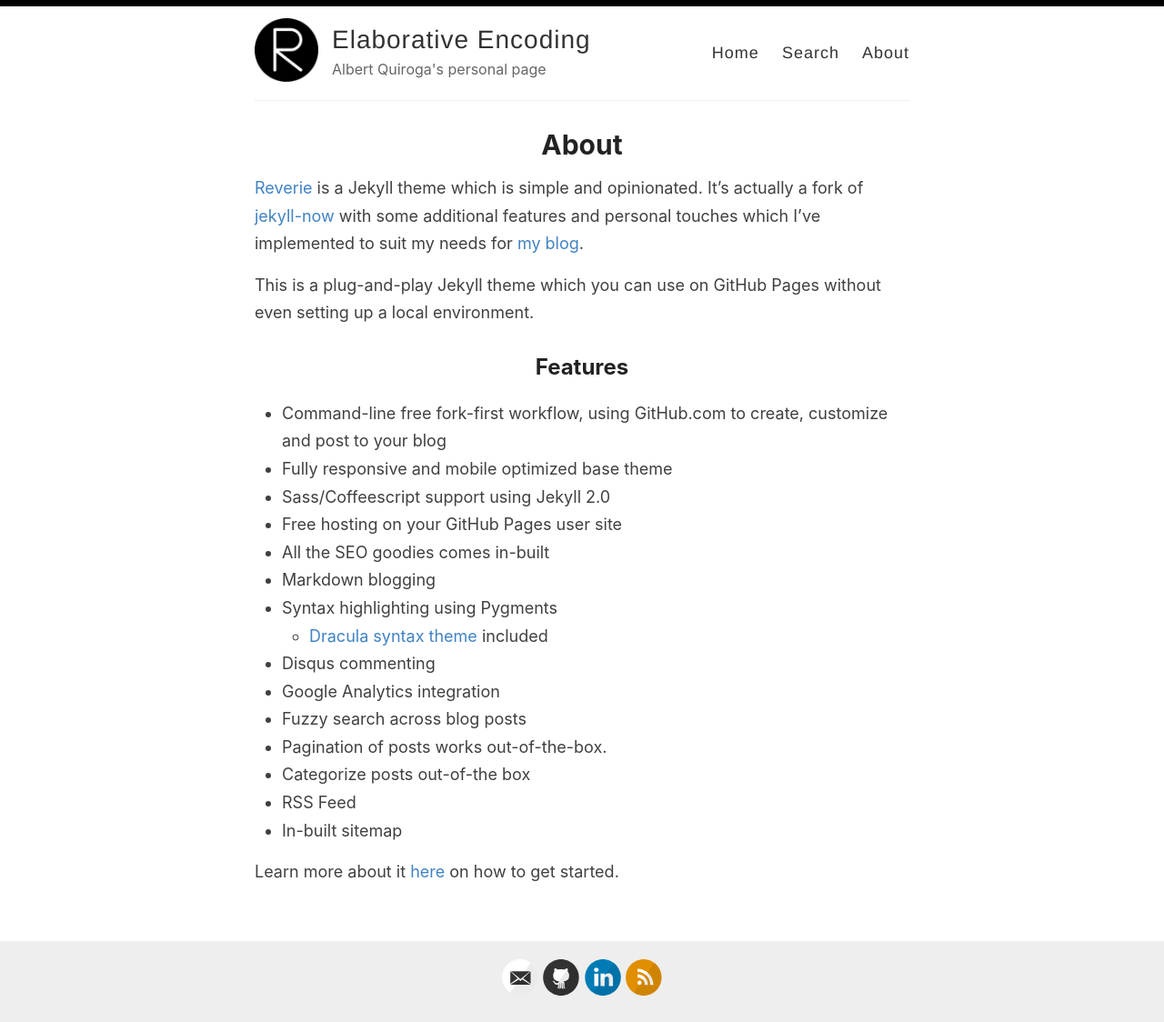
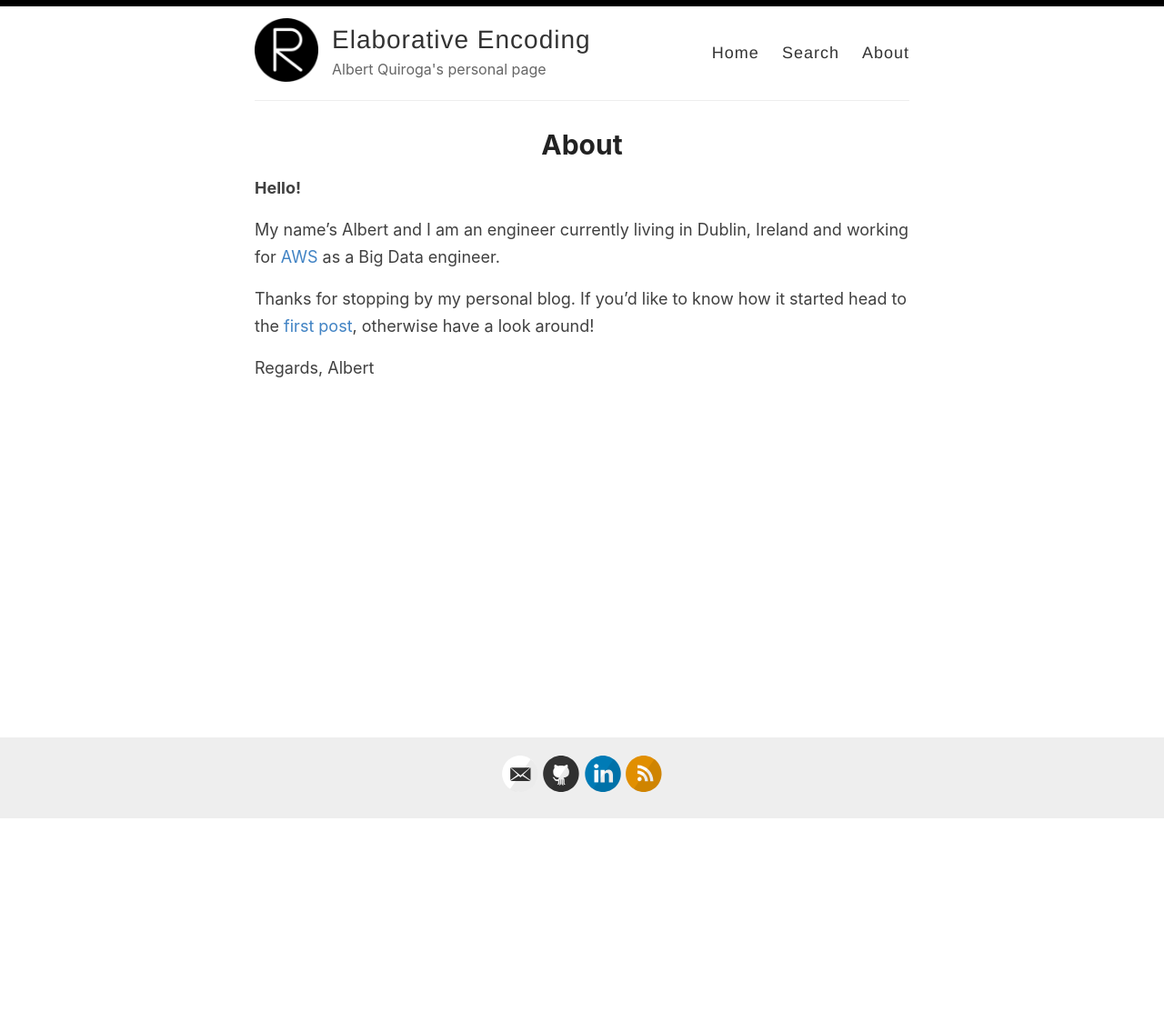
Before and after one commit to albertquiroga/albertquiroga.github.io, a Jekyll site: the page built from _pages/about.md, in a window 1280 px wide. Shown: the whole page at 91% size. Built offline with Jekyll 4.4.1, drawn with Linux system fonts in a browser that asks for light colours; after the commit the page ends 901 px from its top, so only the background shows below that.

Commit message:
Update about.md

```diff
--- a/_pages/about.md
+++ b/_pages/about.md
@@ -4,26 +4,11 @@
 permalink: /about/
 ---
 
-[Reverie](https://github.com/amitmerchant1990/reverie) is a Jekyll theme which is simple and opinionated. It's actually a fork of [jekyll-now](https://github.com/barryclark/jekyll-now) with some additional features and personal touches which I've implemented to suit my needs for [my blog](https://www.amitmerchant.com).
+**Hello!**
 
-This is a plug-and-play Jekyll theme which you can use on GitHub Pages without even setting up a local environment.
+My name's Albert and I am an engineer currently living in Dublin, Ireland and working for [AWS](https://aws.amazon.com/) as a Big Data engineer.
 
-## Features
+Thanks for stopping by my personal blog. If you'd like to know how it started head to the [first post](https://albertquiroga.github.io/elaborative-encoding/), otherwise have a look around!
 
-- Command-line free fork-first workflow, using GitHub.com to create, customize and post to your blog
-- Fully responsive and mobile optimized base theme
-- Sass/Coffeescript support using Jekyll 2.0
-- Free hosting on your GitHub Pages user site
-- All the SEO goodies comes in-built
-- Markdown blogging
-- Syntax highlighting using Pygments
-    - [Dracula syntax theme](https://draculatheme.com/) included
-- Disqus commenting
-- Google Analytics integration
-- Fuzzy search across blog posts
-- Pagination of posts works out-of-the-box.
-- Categorize posts out-of-the box
-- RSS Feed
-- In-built sitemap
-
-Learn more about it [here](https://github.com/amitmerchant1990/reverie) on how to get started.
+Regards,
+Albert
```
